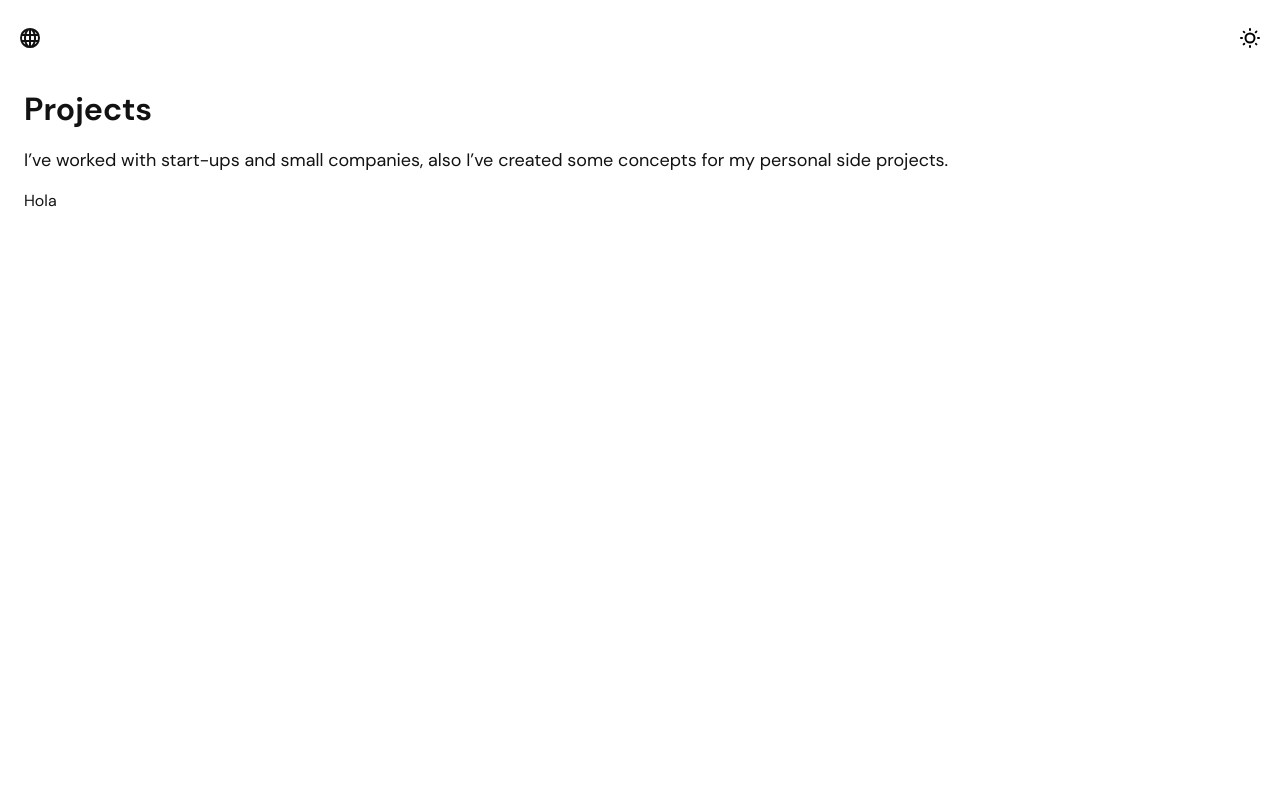
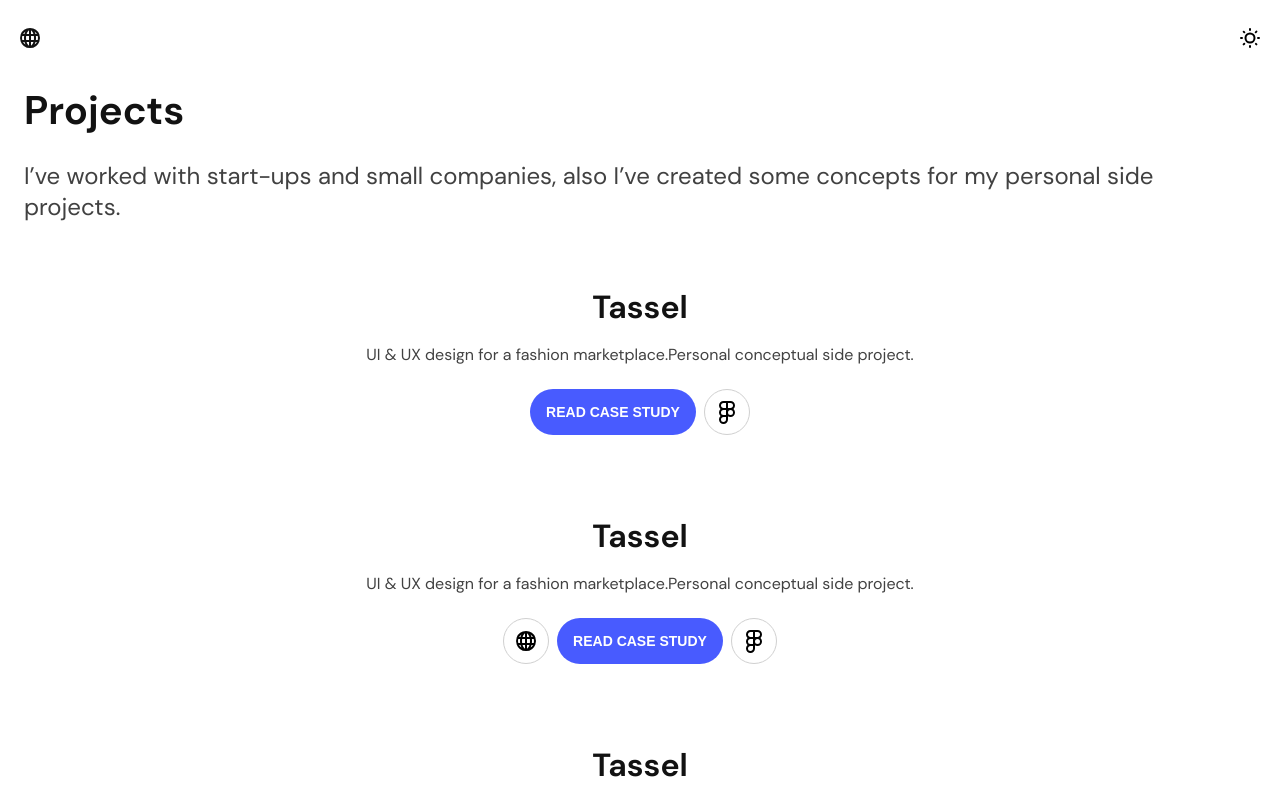
Before and after one commit to fabrizziomoncada/fabrizziomoncada.com, a Next.js app: page / in a window 1280 px wide. Shown: the top 800 px of the page. Built offline with nearby package versions, Linux system fonts and the light colour scheme.

Commit message:
Add project cards

```diff
--- a/components/common/Section/Section.module.css
+++ b/components/common/Section/Section.module.css
@@ -3,10 +3,11 @@
 }
 
 .title {
-  margin: 0.5rem 0;
-  font-size: var(--text-xl);
+  margin: 0.25rem 0;
+  font-size: var(--text-2xl);
 }
 
 .description {
-  font-size: var(--text-md);
+  font-size: var(--text-lg);
+  color: var(--text-secondary);
 }
--- /dev/null
+++ b/components/common/ui/Button/Button.module.css
@@ -0,0 +1,18 @@
+.root {
+  padding: 0.75rem 1rem;
+  cursor: pointer;
+  border-radius: 5rem;
+  font-weight: bold;
+  line-height: 0.5;
+  text-transform: uppercase;
+  font-size: var(--text-xs);
+}
+
+.default {
+  background: var(--ui-accent);
+  color: var(--geist-background);
+}
+
+.outline {
+  border: 1px solid var(--ui-primary);
+}
--- /dev/null
+++ b/components/common/ui/Button/Button.tsx
@@ -0,0 +1,57 @@
+import { CSSProperties, MouseEvent } from 'react'
+import Link from 'next/link'
+import cn from 'classnames'
+import s from './Button.module.css'
+
+type Props = {
+  children: React.ReactNode
+  style?: CSSProperties
+  className?: string
+  onClick?: (e: MouseEvent<HTMLButtonElement>) => void
+  ariaLabel?: string
+  href?: string
+  variant?: 'default' | 'outline' | 'primary'
+}
+
+const Button = ({
+  children,
+  onClick,
+  className,
+  style,
+  ariaLabel,
+  href,
+  variant = 'default',
+}: Props) => {
+  const ButtonClassName = cn(
+    s.root,
+    {
+      [s.default]: variant === 'default',
+      [s.outline]: variant === 'outline',
+      [s.primary]: variant === 'primary',
+    },
+    className
+  )
+
+  if (href) {
+    return (
+      <Link href={href}>
+        <a aria-label={ariaLabel} style={style} className={ButtonClassName}>
+          {children}
+        </a>
+      </Link>
+    )
+  }
+
+  return (
+    <button
+      onClick={onClick}
+      style={style}
+      aria-label={ariaLabel}
+      className={ButtonClassName}
+    >
+      {children}
+    </button>
+  )
+}
+
+export default Button
--- /dev/null
+++ b/components/common/ui/Button/index.ts
@@ -0,0 +1 @@
+export { default as Button } from './Button'
--- a/components/common/ui/IconButton/IconButton.module.css
+++ b/components/common/ui/IconButton/IconButton.module.css
@@ -5,5 +5,10 @@
   line-height: 0.5;
 }
 
-.default {
+.root:hover {
+  background: var(--ui-tertiary);
 }
+
+.outline {
+  border: 1px solid var(--ui-secondary);
+}
--- /dev/null
+++ b/components/project/ProjectCard/ProjectCard.module.css
@@ -0,0 +1,22 @@
+.root {
+  display: flex;
+  flex-direction: column;
+  align-items: center;
+  padding: 2.5rem 0;
+}
+
+.title {
+  font-size: var(--text-xl);
+  margin: 0;
+}
+
+.description {
+  text-align: center;
+  color: var(--text-secondary);
+  margin: 1rem 0 1.5rem;
+}
+
+.buttons {
+  display: flex;
+  gap: 0.5rem;
+}
--- /dev/null
+++ b/components/project/ProjectCard/ProjectCard.tsx
@@ -0,0 +1,33 @@
+import { Button } from 'components/common/ui/Button'
+import { IconButton } from 'components/common/ui/IconButton'
+import Figma from 'components/icons/Figma'
+import Globe from 'components/icons/Globe'
+import s from './ProjectCard.module.css'
+
+const ProjectCard = ({
+  project: { title, description, urls },
+}: {
+  project: TProject
+}) => {
+  return (
+    <div className={s.root}>
+      <h3 className={s.title}>{title}</h3>
+      <p className={s.description}>{description}</p>
+      <div className={s.buttons}>
+        {urls.url && (
+          <IconButton variant="outline">
+            <Globe />
+          </IconButton>
+        )}
+        <Button>Read case study</Button>
+        {urls.figma && (
+          <IconButton variant="outline">
+            <Figma />
+          </IconButton>
+        )}
+      </div>
+    </div>
+  )
+}
+
+export default ProjectCard
--- /dev/null
+++ b/lib/projects.json
@@ -0,0 +1,32 @@
+[
+  {
+    "slug": "tassel",
+    "title": "Tassel",
+    "description": "UI & UX design for a fashion marketplace.Personal conceptual side project.",
+    "cover": "/images/project-cover.png",
+    "urls": {
+      "url": null,
+      "figma": "sting"
+    }
+  },
+  {
+    "slug": "dejame-te-cuento",
+    "title": "Tassel",
+    "description": "UI & UX design for a fashion marketplace.Personal conceptual side project.",
+    "cover": "/images/project-cover.png",
+    "urls": {
+      "url": "sting",
+      "figma": "sting"
+    }
+  },
+  {
+    "slug": "the-paper-matter",
+    "title": "Tassel",
+    "description": "UI & UX design for a fashion marketplace.Personal conceptual side project.",
+    "cover": "/images/project-cover.png",
+    "urls": {
+      "url": "sting",
+      "figma": "sting"
+    }
+  }
+]
--- a/pages/index.tsx
+++ b/pages/index.tsx
@@ -1,17 +1,32 @@
 import { Layout } from 'components/common/Layout'
 import Section from 'components/common/Section/Section'
+import ProjectCard from 'components/project/ProjectCard/ProjectCard'
+import { getProjects } from 'lib/api'
+import { GetStaticProps, InferGetStaticPropsType } from 'next'
 
-const Home = () => {
+const Home = ({ projects }: InferGetStaticPropsType<typeof getStaticProps>) => {
   return (
     <Layout>
       <Section
         title="Projects"
         description="I’ve worked with start-ups and small companies, also I’ve created some concepts for my personal side projects."
       >
-        <p>Hola</p>
+        {projects.map((project: TProject) => (
+          <ProjectCard project={project} key={project.slug} />
+        ))}
       </Section>
     </Layout>
   )
 }
 
 export default Home
+
+export const getStaticProps: GetStaticProps = async () => {
+  const projects: TProject = getProjects()
+
+  return {
+    props: {
+      projects,
+    },
+  }
+}
--- a/styles/main.css
+++ b/styles/main.css
@@ -46,6 +46,7 @@
   --ui-primary: var(--neutral-60);
   --ui-secondary: var(--neutral-20);
   --ui-tertiary: var(--neutral-10);
+  --ui-accent: var(--primary-100);
 
   --geist-foreground: var(--neutral-100);
   --geist-background: var(--neutral-00);
@@ -61,6 +62,7 @@
   --ui-primary: var(--neutral-20);
   --ui-secondary: var(--neutral-60);
   --ui-tertiary: var(--neutral-80);
+  --ui-accent: var(--primary-40);
 
   --geist-foreground: var(--neutral-00);
   --geist-background: var(--neutral-100);
```
Also changed, not shown: index.d.ts (added, +10 -0 lines), public/images/project-cover.png (added).
